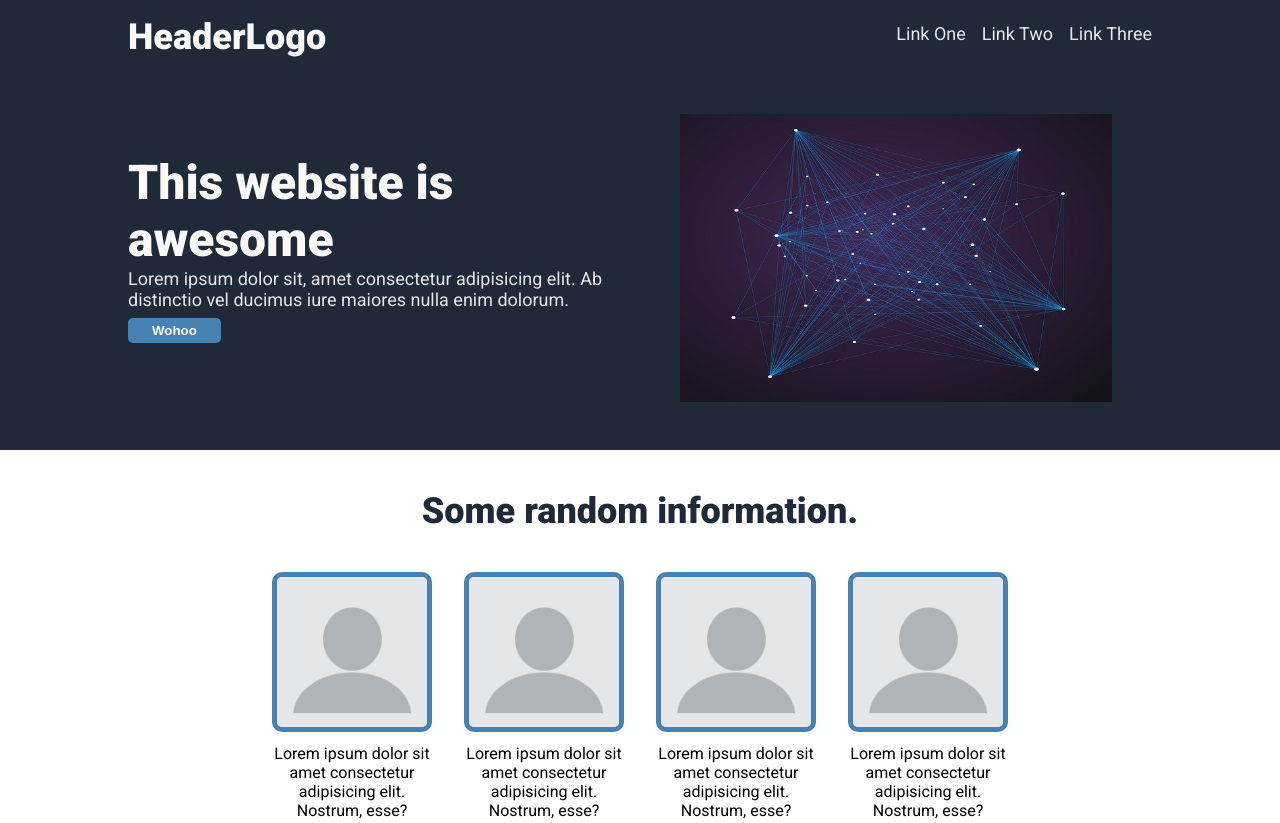
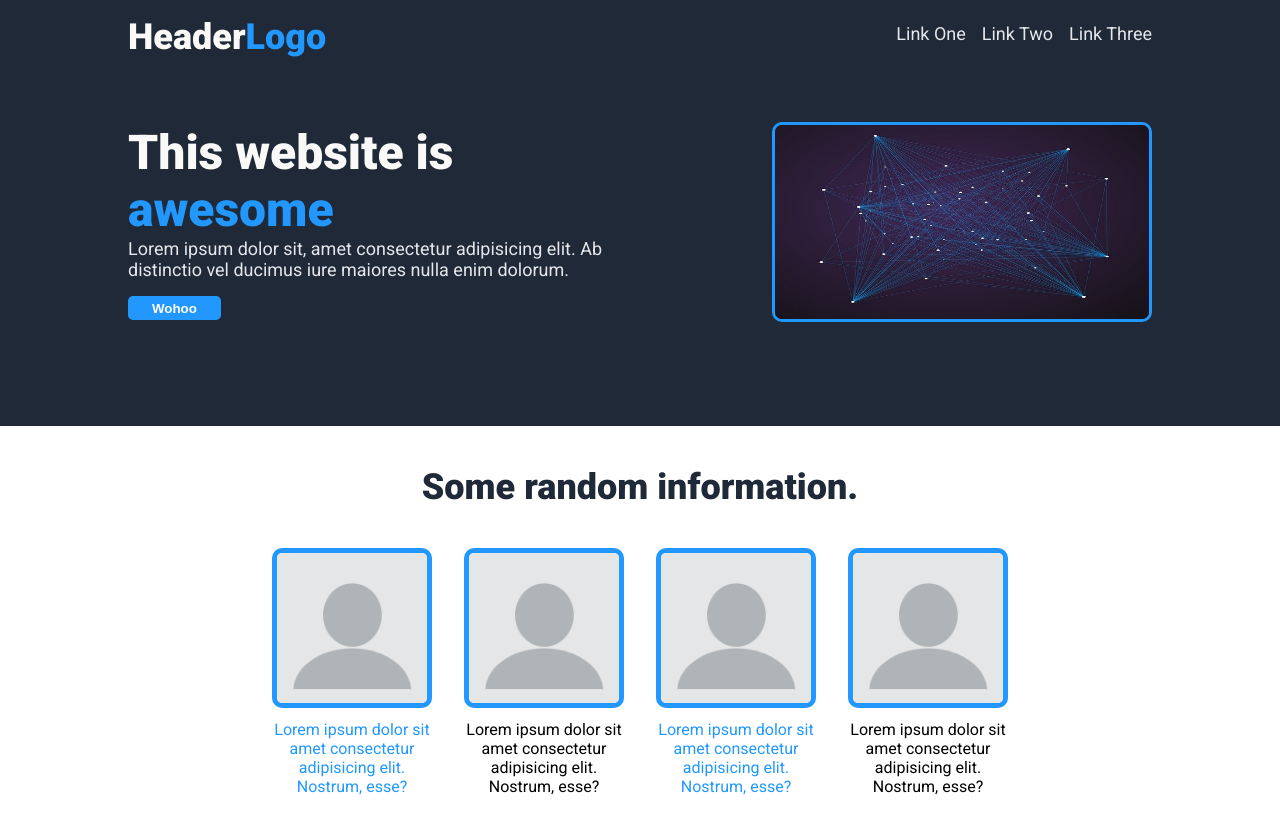
Before and after one commit to EatSleepGit/top-landing-page, a plain HTML site: page index.html in a window 1280 px wide. Shown: the top 823 px of the page. Drawn offline with Linux system fonts and the light colour scheme.

Commit message:
fix some small adjustments & aprovments

```diff
--- a/index.html
+++ b/index.html
@@ -24,14 +24,15 @@
     <div class="hero-container">
         <section class="hero">
             <div class="hero-text">
-                <h1>This website is awesome</h1>
+                <h1>This website is <span>awesome</span></h1>
                 <p>Lorem ipsum dolor sit, amet consectetur adipisicing elit.
                     Ab distinctio vel ducimus iure maiores nulla enim dolorum.</p>
 
                 <button class="hero-button">Wohoo</button>
             </div>
 
-            <img src="/img/technology.jpg" alt="Abstract dark image">
+
+                <img src="/img/technology.jpg" alt="Abstract dark image">
 
         </section>
     </div>
@@ -85,7 +86,7 @@
             </div>
         </section>
     <footer>
-        <p>Copyright &copy; CodeForSnacks</p>
+        <p>Copyright &copy; CodeForSnacks 2022</p>
     </footer>
 
 </body>
--- a/style.css
+++ b/style.css
@@ -52,6 +52,11 @@ footer,
     padding-top: 0.5rem;
 }
 
+.logo span,
+.hero span {
+    color: #2298ff;
+}
+
 .nav {
 
 
@@ -85,31 +90,47 @@ a:hover {
 .hero {
     /* background-color: var(--main-color); */
     color: var(--heading-color);
-    min-height: 300px;
+    /* min-height: 300px; */
+    /* max-height: 300px; */
     width: 1024px;
     display: flex;
+    align-items: center;
+    padding: 3rem 0 6rem 0;
+    /* margin: 0 1rem 0 1rem; */
+
 }
 
 
 .hero-text {
-   padding-top: 80px;
    width: 50%;
+   margin-right: auto;
+   /* border: 1px solid white; */
 }
 
+
 .hero-button {
-    background-color: steelblue;
+    background-color: #2298ff;
     border: none;
     border-radius: 5px;
     color: white;
     font-weight: bold;
     padding: 0.3rem 1.5rem;
-    margin-top: 0.5rem;
+    margin-top: 1rem;
 }
+
+/* .img-frame {
+    /* width: 50%;
+    max-height: 200px;
+    padding: 40px;
+} */
 
 .hero img {
     width: 50%;
-    height: auto;
-    padding: 40px;
+    max-width: 380px;
+    height: 200px;
+    border: 0.2rem solid #2298ff;
+    border-radius: 10px;
+    /* margin-top: 1rem; */
 }
 
 .hero h1 {
@@ -150,12 +171,15 @@ main h2 {
 
 .box-container > * {
     width: 10rem;
+}
 
+.box-container :nth-child(odd) {
+    color: #2298ff;
 }
 
 .box-container img {
     width: 10rem;
-    border: 5px solid steelblue;
+    border: 5px solid #2298ff;
     border-radius: 10px;
     /* padding: 1rem; */
     margin-bottom: 0.5rem;
@@ -193,7 +217,7 @@ figcaption {
 }
 
 .cta-box {
-    background-color: steelblue;
+    background-color: #2298ff;
     color: white;
     border-radius: 10px;
     width: 85%;
@@ -211,6 +235,7 @@ figcaption {
 .cta-button {
     background-color: inherit;
     color: white;
+    font-weight: bold;
     border: 2px solid white;
     border-radius: 5px;
     padding: 0.3rem 1rem;
```
